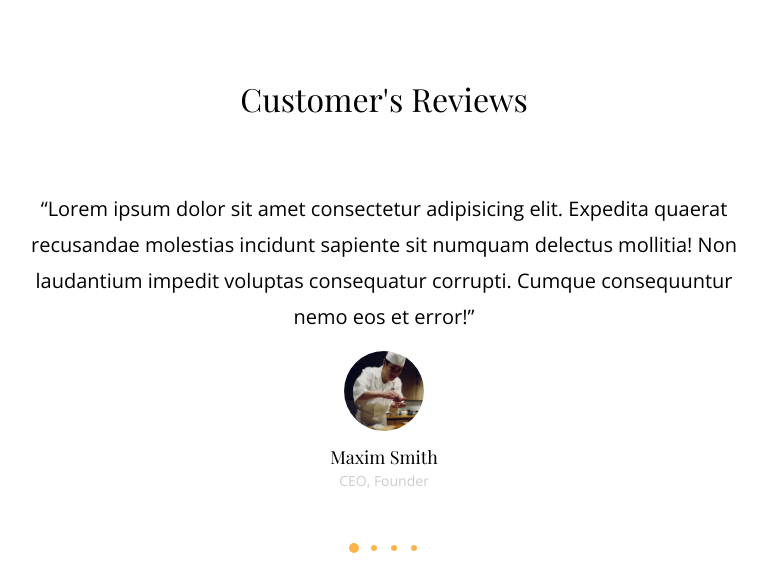
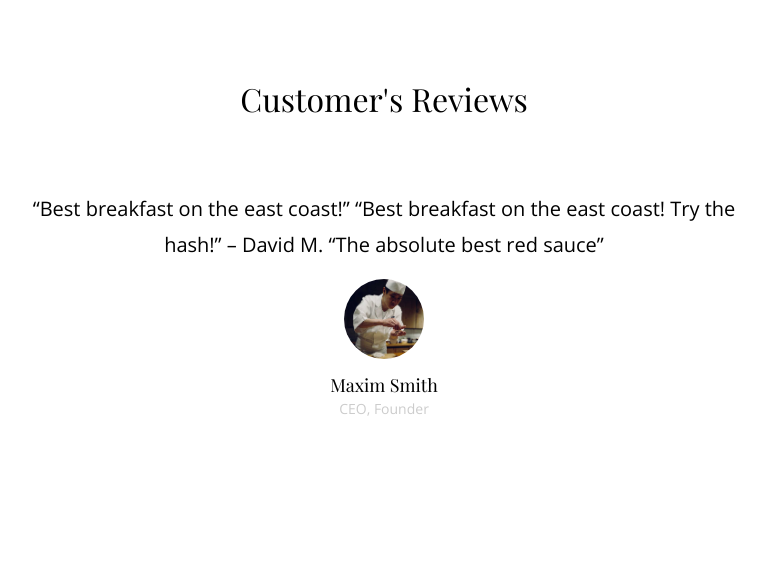
Before and after one commit to rajahaseebfayyaz/resturantProd, a Django app: page /contact/ in a window 1280 px wide. Shown: the part 1946-2521 px from the top of the page, without its empty margins (256-1023 px from the left). Run offline with Django 3.2, Linux system fonts and the light colour scheme; parts of the project's set-up code (start-up, migrations or seed data) failed here and were passed over; some libraries are stand-ins or nearby versions; some web fonts are replaced.

Commit message:
Added the web page content for all the pages

```diff
--- a/contact/templates/contact.html
+++ b/contact/templates/contact.html
@@ -57,7 +57,11 @@
 
                   <div class="item">
                     <blockquote class="testimonial">
-                      <p>&ldquo;Lorem ipsum dolor sit amet consectetur adipisicing elit. Expedita quaerat recusandae molestias incidunt sapiente sit numquam delectus mollitia! Non laudantium impedit voluptas consequatur corrupti. Cumque consequuntur nemo eos et error!&rdquo;</p>
+                      <p>“Best breakfast on the east coast!”
+
+                        “Best breakfast on the east coast! Try the hash!” – David M.
+
+                        “The absolute best red sauce”</p>
                     <div class="author">
                     <img src="{% static 'img/person_1.jpg' %}" alt="Image placeholder" class="mb-3">
                     <h4>Maxim Smith</h4>
@@ -67,7 +71,9 @@
                 </div>
                 <div class="item">
                 <blockquote class="testimonial">
-                      <p>&ldquo;Sint adipisci laborum dolorum ipsa quidem alias ipsum aperiam aut! Quis rerum soluta dolorem iure nihil velit error sequi? Dignissimos accusantium adipisci unde officia? Dolores aut sequi dolorum repellendus quod.&rdquo;</p>
+                    <p>“The absolute best red sauce. Weather on Pizza or Pasta, it’s honestly delicious. Portions are huge and the staff is extremely friendly and courteous.” – Rick H.
+
+                        “We are so fortunate to have this outstanding restaurant in our town of Eastham”</p>
                     <div class="author">
                     <img src="{% static 'img/person_2.jpg' %}" alt="Image placeholder" class="mb-3">
                     <h4>Geert Green</h4>
@@ -77,7 +83,7 @@
                 </div>
                 <div class="item">
                 <blockquote class="testimonial">
-                      <p>&ldquo;Ratione alias iure ab facere quia aliquam dolor et voluptates esse nihil corporis distinctio hic ea quo ducimus autem cum amet. Quos accusamus iusto porro nulla temporibus numquam commodi soluta.&rdquo;</p>
+                    <p>“I go to breakfast or lunch weekly with a group of older women. In addition to the really good food, I must say that our waitress today was so kind and patient, as the group tried to decide what they wanted and were talking non-stop. 🤪 My husband and I love dinner there as well. We are so fortunate to have this outstanding restaurant in our town of Eastham. It’s a gem.” – Martha D.</p>
                     <div class="author">
                     <img src="{% static 'img/person_3.jpg' %}" alt="Image placeholder" class="mb-3">
                     <h4>Dennis Roman</h4>
@@ -87,7 +93,9 @@
                 </div>
                 <div class="item">
                 <blockquote class="testimonial">
-                      <p>&ldquo;Ad quod aspernatur ipsa. Numquam expedita delectus qui ad explicabo voluptas eos vel reiciendis magnam rerum quaerat quisquam accusantium quae saepe ipsam ullam ut ea molestiae porro. Recusandae veniam maxime.&rdquo;</p>
+                    <p>“Would definitely come back to this place!”
+
+                        “DELICIOUS BREAKFAST! We ordered the eggs mulligan, corn beef hash, and the California Focaccia. All were absolutely delicious. Maddy, our server, was super attentive, on top of it and funny. She made the experience perfect. She brought out the food all at the same time and brought us anything we asked for. Would definitely come back to this place!” – Cierra W.</p>
                     <div class="author">
                     <img src="{% static 'img/person_2.jpg' %}" alt="Image placeholder" class="mb-3">
                     <h4>Geert Green</h4>
--- a/reservation/templates/reservation.html
+++ b/reservation/templates/reservation.html
@@ -138,7 +138,7 @@
             <div class="owl-carousel home-slider-loop-false">
 
 
-                <div class="item">
+            <div class="item">
                 <blockquote class="testimonial">
                     <p>“Best breakfast on the east coast!”
 
```
Lines whose indentation alone changed are shown as unchanged.
